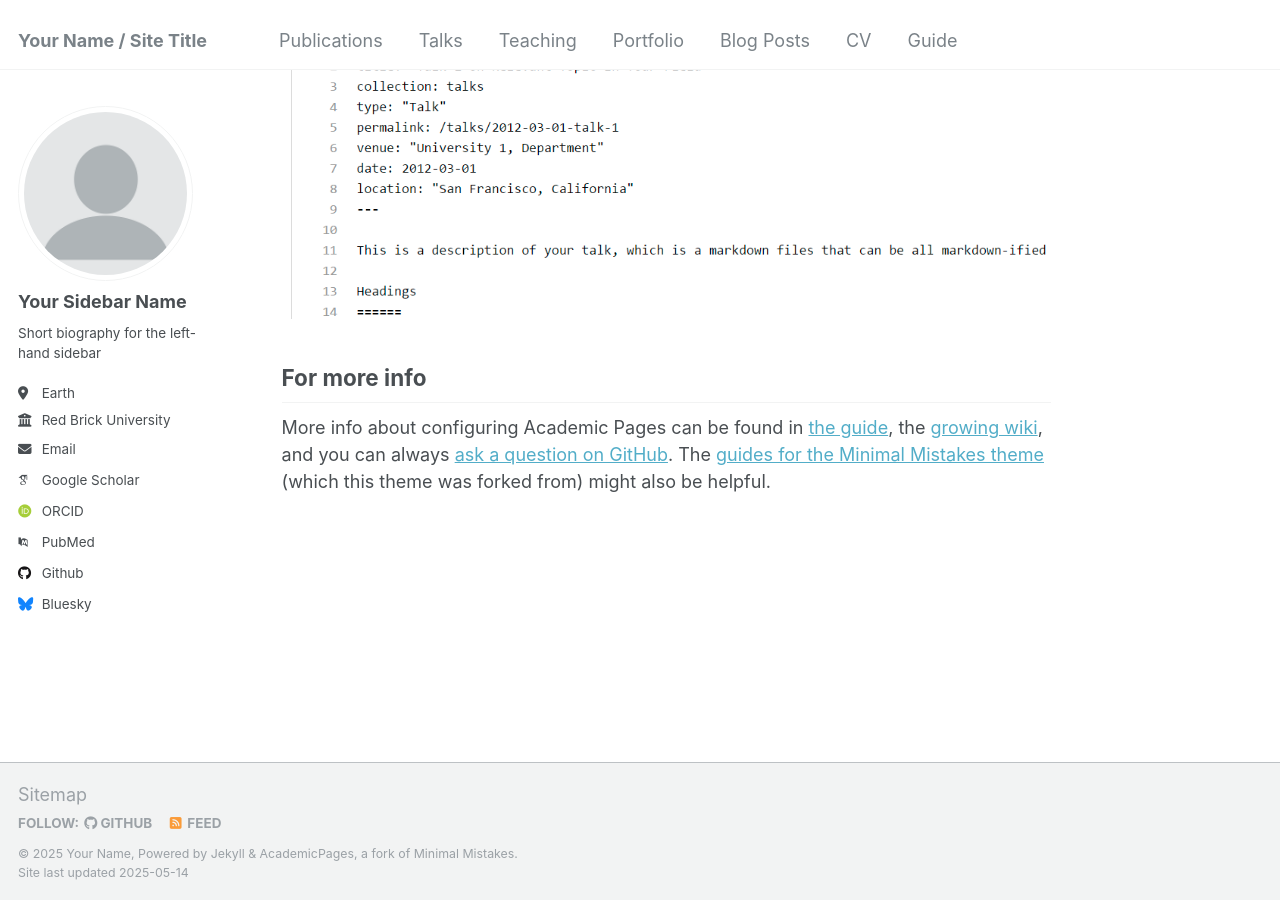
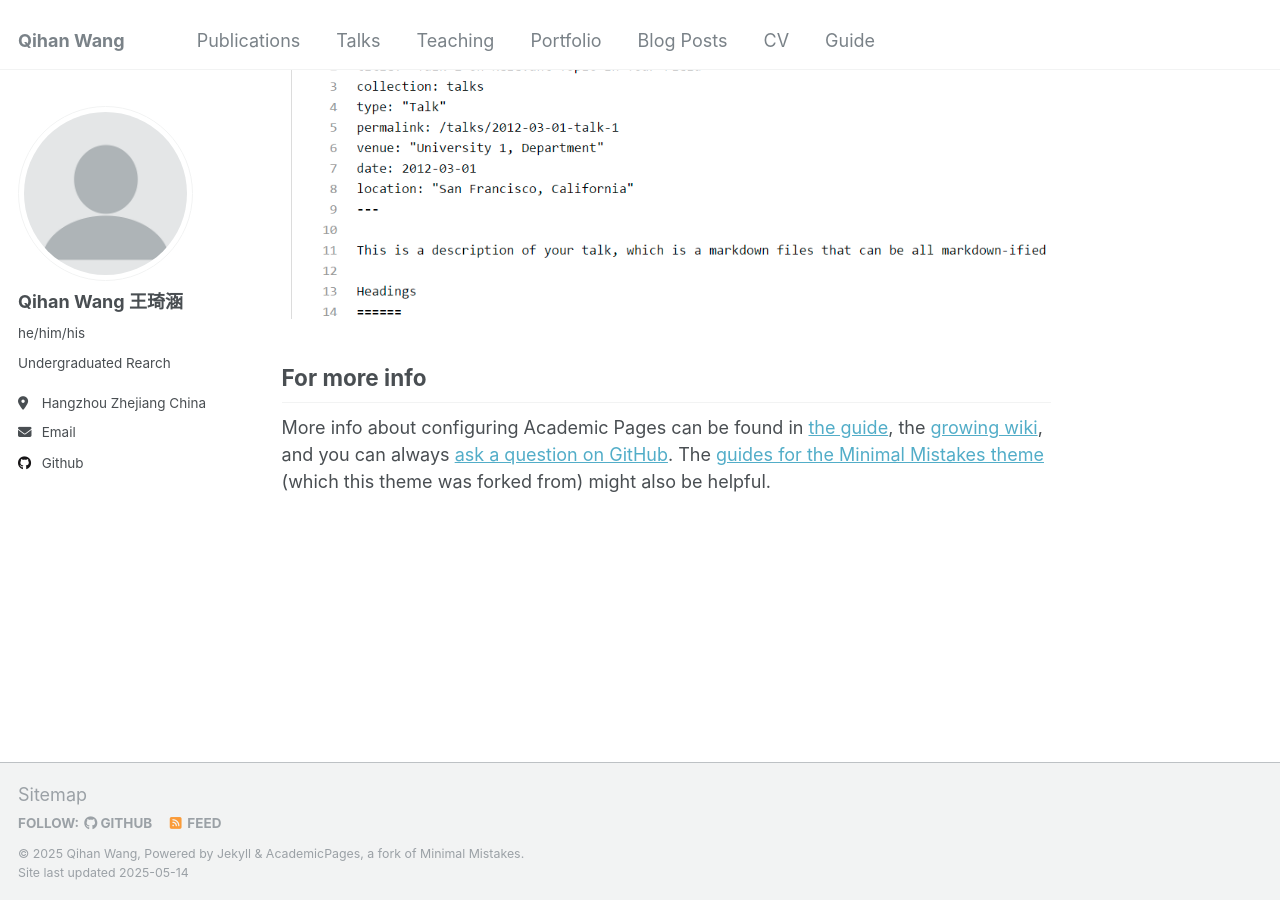
Before and after one commit to AnByss-neko/anbyss-neko.github.io, a Jekyll site: the page built from _pages/about.md, in a window 1280 px wide and 900 px high, scrolled down 2643 px. Built offline with Jekyll 4.4.1, drawn with Linux system fonts in a browser that asks for light colours; some web fonts are replaced.

```diff
--- a/_config.yml
+++ b/_config.yml
@@ -8,13 +8,13 @@
 
 # Basic Site Settings
 locale                   : "en-US"
-title                    : "Your Name / Site Title"
+title                    : "Qihan Wang"
 title_separator          : "-"
-name                     : &name "Your Name"
-description              : &description "personal description"
-url                      : https://academicpages.github.io # the base hostname & protocol for your site e.g. "https://mmistakes.github.io"
+name                     : &name "Qihan Wang"
+description              : &description "Undergraduated from ZJU & UIUC"
+url                      : https://anbyss-neko.github.io # the base hostname & protocol for your site e.g. "https://mmistakes.github.io"
 baseurl                  : "" # the subpath of your site, e.g. "/blog"
-repository               : "academicpages/academicpages.github.io"
+repository               : "AnByss-neko/anbyss-neko.github.io"
 
 # Site Author - The following control what appear as part of the author content on the side bar.
 #               If a field is blank the icon and link will not appear, otherwise it will be shown.
@@ -22,21 +22,21 @@ repository               : "academicpages/academicpages.github.io"
 author:
   # Biographic information
   avatar           : "profile.png"
-  name             : "Your Sidebar Name"
-  pronouns         : # example: "she/her"
-  bio              : "Short biography for the left-hand sidebar"
-  location         : "Earth"
-  employer         : "Red Brick University"
+  name             : "Qihan Wang 王琦涵"
+  pronouns         : "he/him/his" # example: "she/her"
+  bio              : "Undergraduated Rearch"
+  location         : "Hangzhou Zhejiang China"
+  employer         :
   uri              : # URL
-  email            : "none@example.org"
+  email            : "qihan.24@intl.zju.edu.cn"
 
   # Academic websites
   arxiv            : # URL - Update with the correct link to your profile
-  googlescholar    : "https://scholar.google.com/citations?user=PS_CX0AAAAAJ"
+  googlescholar    : #"https://scholar.google.com/citations?user=PS_CX0AAAAAJ"
   impactstory      : # URL
-  orcid            : "http://orcid.org/yourorcidurl"
+  orcid            : #"http://orcid.org/yourorcidurl"
   semantic         : # URL
-  pubmed           : "https://www.ncbi.nlm.nih.gov/pubmed/?term=john+snow"
+  pubmed           : #"https://www.ncbi.nlm.nih.gov/pubmed/?term=john+snow"
   researchgate     : # URL
   scopus           : # URL
 
@@ -44,12 +44,12 @@ author:
   bitbucket        : # Username - Update with your username on the site
   codepen          : # Username
   dribbble         : # Username
-  github           : "academicpages"
+  github           : "AnByss-neko"
   kaggle           : # Username
   stackoverflow    : # User number or user number and name (i.e., use "1" or "1/jeff-atwood")
 
   # Social media
-  bluesky          : "bsky.app" # Replace this with you Bluesky username
+  bluesky          : # Replace this with you Bluesky username
   facebook         : # Username
   flickr           : # Username
   foursquare       : # Username
```
